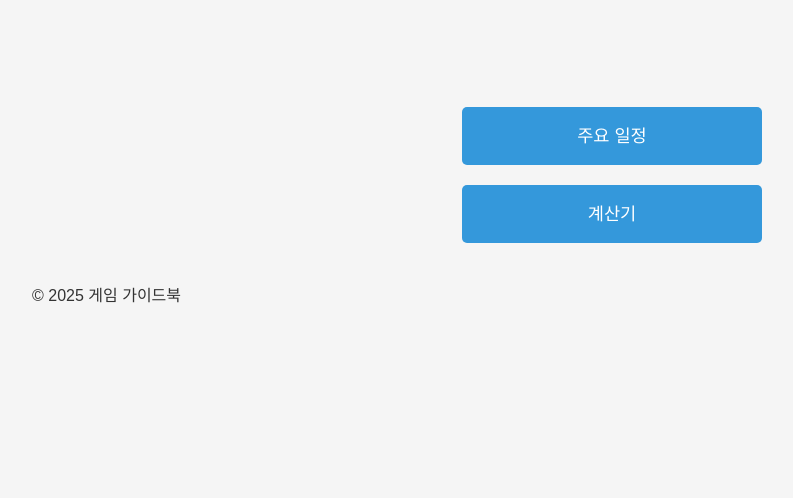
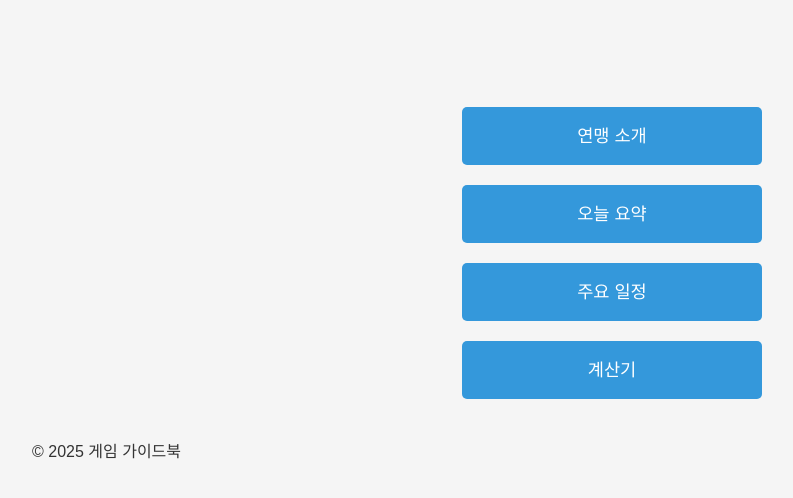
Before and after one commit to KimGB777/KimGB777.github.io, a plain HTML site: page index.html in a window 1280 px wide. Shown: the part 168-666 px from the top of the page, without its empty margins (28-821 px from the left). Drawn offline with Linux system fonts and the light colour scheme.

Commit message:
Update index.html

```diff
--- a/index.html
+++ b/index.html
@@ -15,6 +15,8 @@
 
         <main>
             <div class="main-menu">
+                <a href="pages/basic-info.html" class="menu-button">연맹 소개</a>
+                <a href="pages/basic-info.html" class="menu-button">오늘 요약</a>
                 <a href="pages/basic-info.html" class="menu-button">주요 일정</a>
                 <a href="pages/toolbox.html" class="menu-button">계산기</a>
             </div>
```
